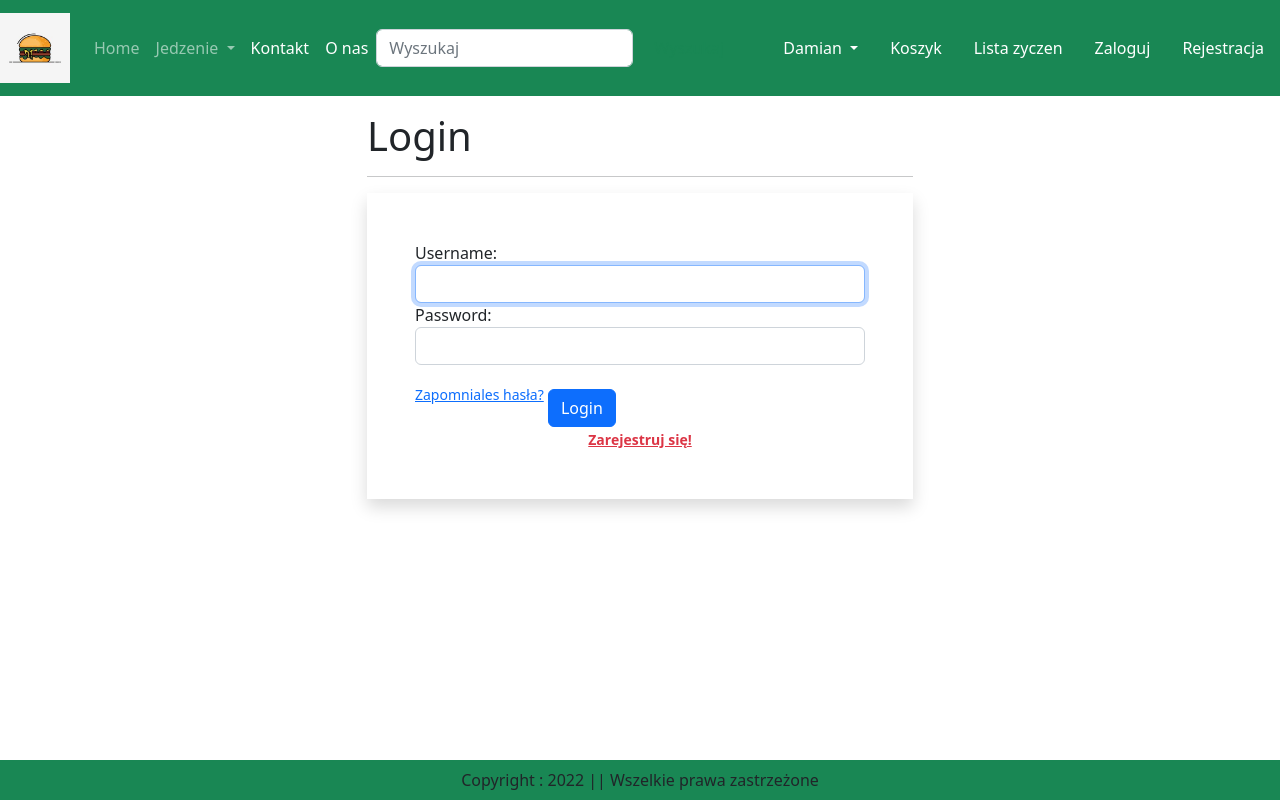
After one commit to damianparchi/appwww-project, a Django app: page /user/login/ in a window 1280 px wide. The commit adds this page. Run offline with Django 4.2, Linux system fonts and the light colour scheme.

Commit message:
obsluga i widok rejestracji i logowania

```diff
--- /dev/null
+++ b/appwww/app/forms.py
@@ -0,0 +1,20 @@
+from django import forms
+from django.contrib.auth.forms import UserCreationForm, AuthenticationForm, UsernameField, PasswordChangeForm
+from django.contrib.auth.models import User
+
+class LoginForm(AuthenticationForm):
+    username = UsernameField(widget=forms.TextInput(attrs={'autofocus' : 'True', 'class':'form-control'}))
+    password = forms.CharField(widget=forms.PasswordInput(attrs={'autocomplete':'current-password','class':'form-control'}))
+
+class UserRegisterForm(UserCreationForm):
+    username = forms.CharField(widget=forms.TextInput(attrs={'autofocus':'True', 'class':'form-control'}))
+    email = forms.EmailField(widget=forms.EmailInput(attrs={'class':'form-control'}))
+    password1 = forms.CharField(label='Password', widget=forms.PasswordInput(attrs={'class':'form-control'}))
+    password2 = forms.CharField(label='Confirm Password', widget=forms.PasswordInput(attrs={'class':'form-control'}))
+
+    class Meta:
+        model = User
+        fields = ['username','email','password1','password2']
+
+class MyPasswordResetForm(PasswordChangeForm):
+    pass
--- a/appwww/app/templates/app/base.html
+++ b/appwww/app/templates/app/base.html
@@ -69,10 +69,10 @@
             <a href="#" class="nav-link text-white">Lista zyczen</a>
           </li>
           <li class="nav-item mx-2">
-            <a href="#" class="nav-link text-white">Zaloguj</a>
+            <a href="{% url 'login' %}" class="nav-link text-white">Zaloguj</a>
           </li>
           <li class="nav-item mx-2">
-            <a href="#" class="nav-link text-white">Rejestracja</a>
+            <a href="{% url "userregister" %}" class="nav-link text-white">Rejestracja</a>
           </li>
         </ul>
 
--- /dev/null
+++ b/appwww/app/templates/app/loginform.html
@@ -0,0 +1,36 @@
+{% extends 'app/base.html' %}
+
+{% load static %}
+
+{% block title %}Logowanie{% endblock title %}
+
+{% block main-content %}
+<div class="container">
+    <div class="row my-3">
+        <div class="col-sm-6 offset-sm-3">
+            <h1>Login</h1>
+            <hr>
+            <form action="" method="post" class="shadow p-5">
+                {% csrf_token %}
+                {% for fm in form %}
+                    {{fm.label_tag}} {{fm}} <small class="text-danger">{{fm.errors|striptags}}</small>
+                {% endfor %}
+                <small><a href="#">Zapomniales hasła?</a></small>
+                <input type="submit" value="Login" class="btn btn-primary mt-4">
+                <div class="text-center text-primary fw-bold">
+                    <small><a href="{% url 'userregister' %}" class="text-danger">Zarejestruj się!</a></small>
+                </div>
+                {% if form.non_field_errors %}
+                    {% for error in form.non_field_errors %}
+                        <p class="alert alert-danger my-3">
+                            {{error}}
+                        </p>
+                    {% endfor %}
+                {% endif %}
+            </form>
+        </div>
+    </div>
+</div>
+
+
+{% endblock main-content %}
--- a/appwww/app/urls.py
+++ b/appwww/app/urls.py
@@ -2,6 +2,8 @@ from django.urls import path
 from . import views
 from django.conf import settings
 from django.conf.urls.static import static
+from django.contrib.auth import views as auth_view
+from .forms import LoginForm, MyPasswordResetForm
 
 urlpatterns = [
     path('', views.home),
@@ -10,4 +12,7 @@ urlpatterns = [
     path('kategorie/<slug:val>', views.KategorieView.as_view(), name="kategorie"),
     path('tytul-kategorii/<val>', views.KategorieView.as_view(), name="tytul-kategorii"),
     path('product-desc/<int:pk>', views.ProductDesc.as_view(), name="product-desc"),
+    path('register/', views.RegistrationView.as_view(), name='userregister'),
+    path('user/login/', auth_view.LoginView.as_view(template_name='app/loginform.html', authentication_form=LoginForm), name='login'),
+    path('password-reset/', auth_view.PasswordResetView.as_view(template_name = 'app/password_reset.html', form_class = MyPasswordResetForm), name='password_reset')
 ]+static(settings.MEDIA_URL, document_root=settings.MEDIA_ROOT)
--- a/appwww/appwww/settings.py
+++ b/appwww/appwww/settings.py
@@ -119,6 +119,8 @@ USE_TZ = True
 STATIC_URL = 'static/'
 MEDIA_URL = '/media/'
 MEDIA_ROOT = BASE_DIR/'media'
+LOGIN_REDIRECT_URL = '/user/'
+LOGIN_URL='/user/login/'
 
 # Default primary key field type
 # https://docs.djangoproject.com/en/4.1/ref/settings/#default-auto-field
```
Also changed, not shown: appwww/app/templates/app/registerform.html (added, +44 -0 lines), appwww/app/views.py (+15 -0 lines).
